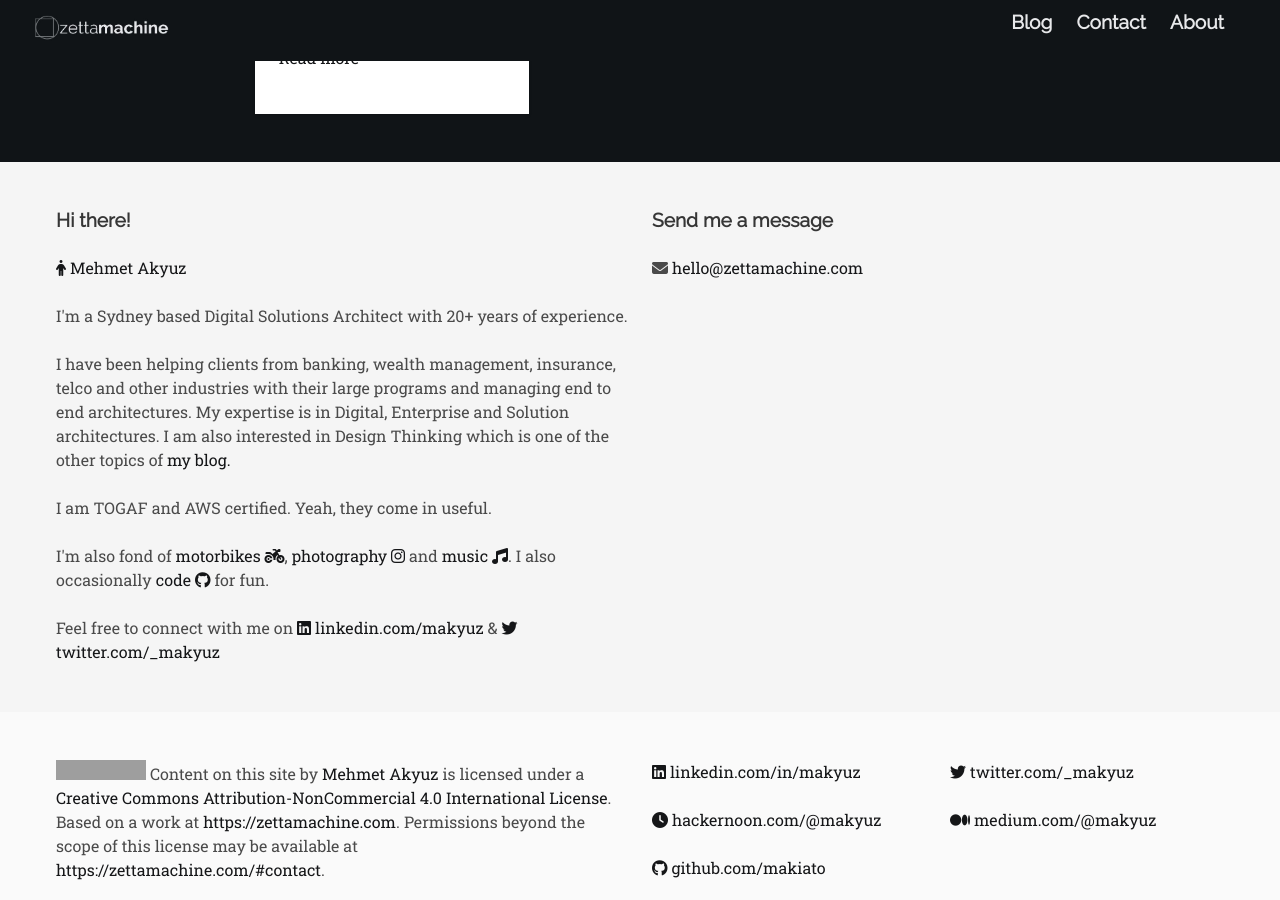
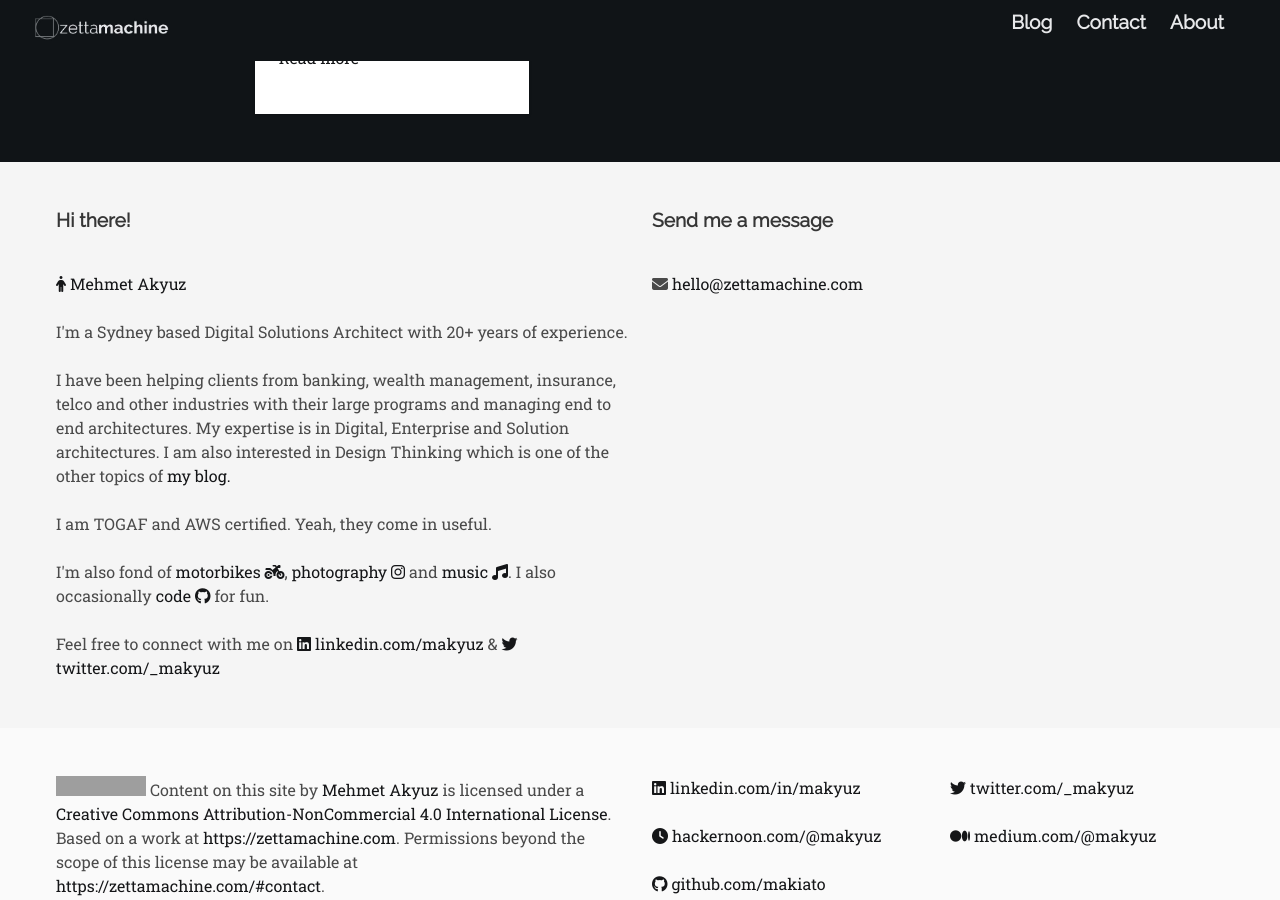
Before and after one commit to zettamachine/makiato.github.io, a Jekyll site: the page built from index.html, in a window 1280 px wide and 900 px high, scrolled down 776 px. Built offline with Jekyll 4.4.1, drawn with Linux system fonts in a browser that asks for light colours; nearby versions of some CDN libraries; the list of posts is cut into pages by our own code; grey boxes are pictures that could not be loaded.

Commit message:
Added header stuff

```diff
--- a/_includes/nav.html
+++ b/_includes/nav.html
@@ -15,15 +15,15 @@
 				</div>
 				<div id="zetta-burger" class="navbar-menu">
 					<div class="navbar-end">
-                        <h2><a href="/blog" class="navbar-item title">
+                        <h1><a href="/blog" class="navbar-item title">
 							Blog
-						</a></h2>
-						<h2><a href="/#zetta-contact" class="navbar-item title">
+						</a></h1>
+						<h1><a href="/#zetta-contact" class="navbar-item title">
 							Contact
-						</a></h2>
-						<h2><a href="/#zetta-about" class="navbar-item title">
+						</a></h1>
+						<h1><a href="/#zetta-about" class="navbar-item title">
 							About
-						</a></h2>
+						</a></h1>
                         <div class="navbar-item is-hidden-mobile"></div>
 					</div>
 				</div>
--- a/_layouts/default.html
+++ b/_layouts/default.html
@@ -74,12 +74,12 @@
 				<div class="columns">
 					<div class="column is-half">
 						<a id="zetta-about"></a>
-						<p class="title">Hi there!</p>
+						<h1 class="title">Hi there!</h1>
                         {% include about.html %}
 					</div>
 					<div class="column is-half">
 						<a id="zetta-contact"></a>
-						<p class="title">Send me a message</p>
+						<h1 class="title">Send me a message</h1>
 						{% include contact-email.html %}
 					</div>
 				</div>
```
